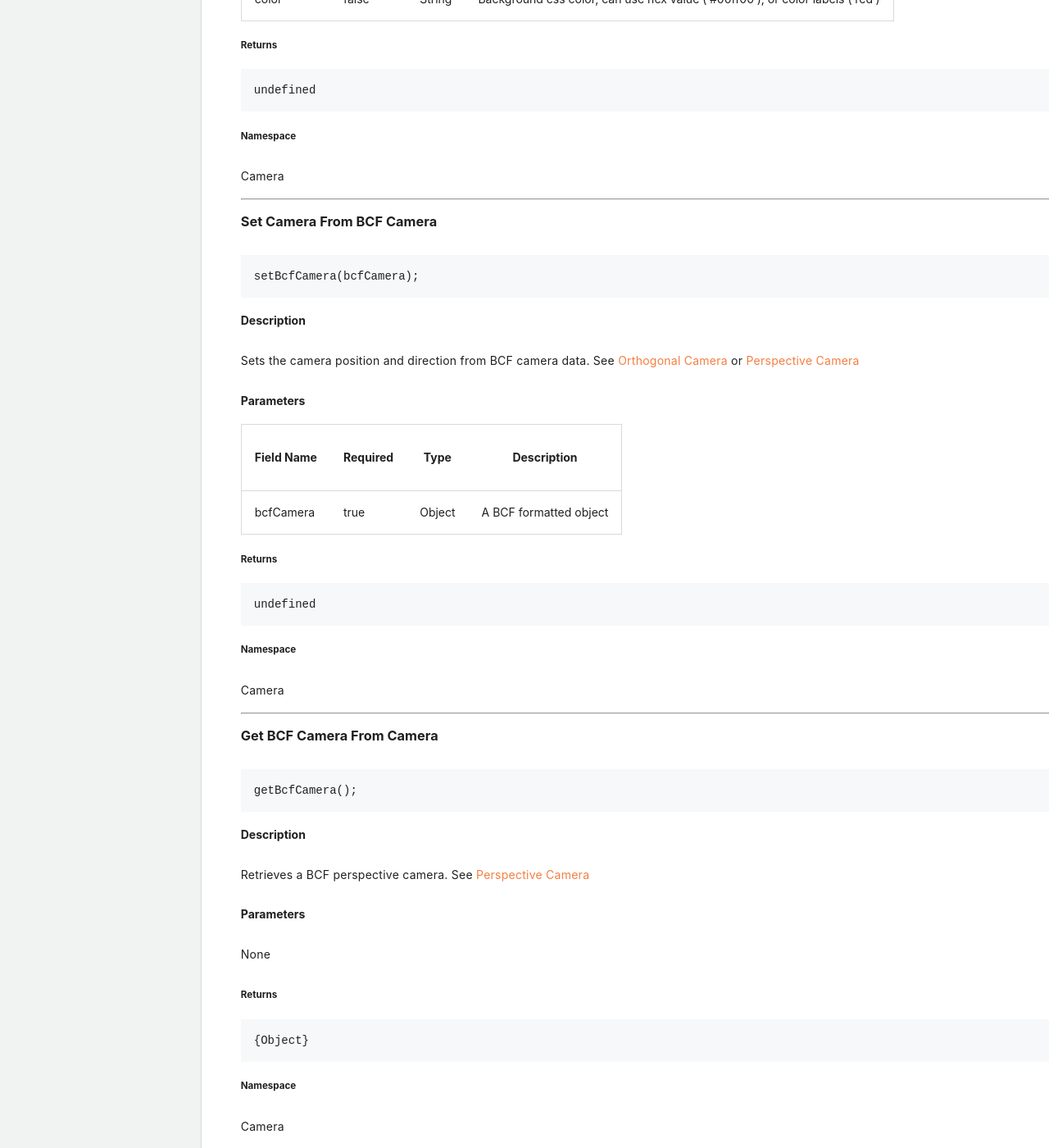
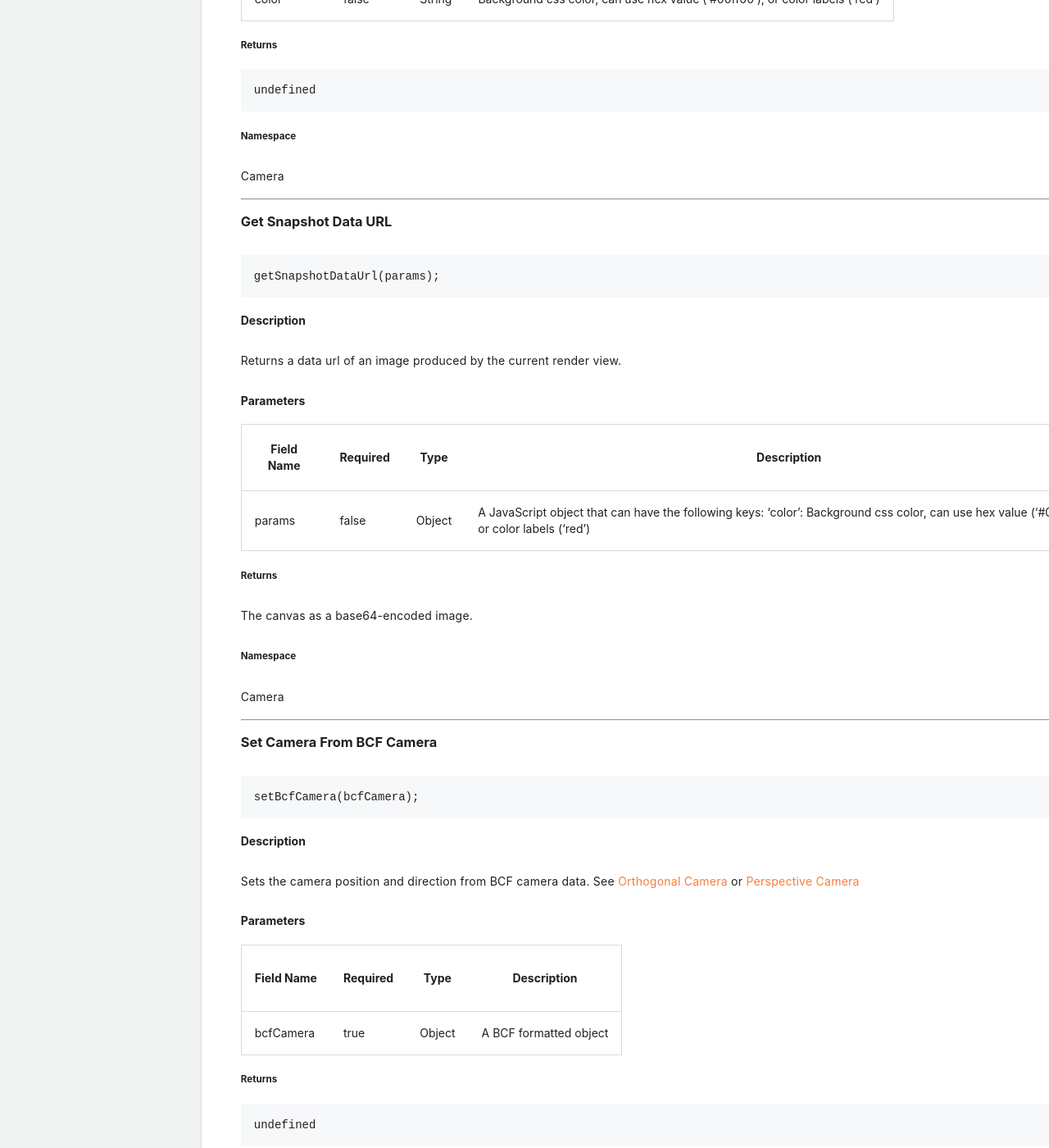
Before and after one commit to procore/documentation, a Jekyll site: the page built from bim_webviewer/bim_web_viewer.md, in a window 1280 px wide and 1400 px high, scrolled down 8924 px. Shown: the whole window at 82% size. Built offline with Jekyll 4.4.1, drawn with Linux system fonts in a browser that asks for light colours; comment, search, counter and statistics services are not loaded.

Commit message:
[BIM-2834] `getSnapshotDataUrl` documentation (#170)
* Added new sdk method documentation

* minor change

* Update bim_webviewer/bim_web_viewer.md

---------

Co-authored-by: Sean Spearman <sean.spearman@procore.com>

````diff
--- a/bim_webviewer/bim_web_viewer.md
+++ b/bim_webviewer/bim_web_viewer.md
@@ -437,6 +437,34 @@ Force download the current render view into a png.
 ```js
 undefined
 ```
+
+##### Namespace
+
+Camera
+
+---
+
+### Get Snapshot Data URL
+
+<p class="heading-link-container"><a class="heading-link" href="#get-snapshot-data-url"></a></p>
+
+```js
+getSnapshotDataUrl(params);
+```
+
+#### Description
+
+Returns a data url of an image produced by the current render view.
+
+#### Parameters
+
+| Field Name | Required | Type | Description |
+| - | - | - | - |
+| params | false | Object | A JavaScript object that can have the following keys: 'color': Background css color, can use hex value ('#00ff00'), or color labels ('red') |
+
+##### Returns
+
+The canvas as a base64-encoded image.
 
 ##### Namespace
 
````
